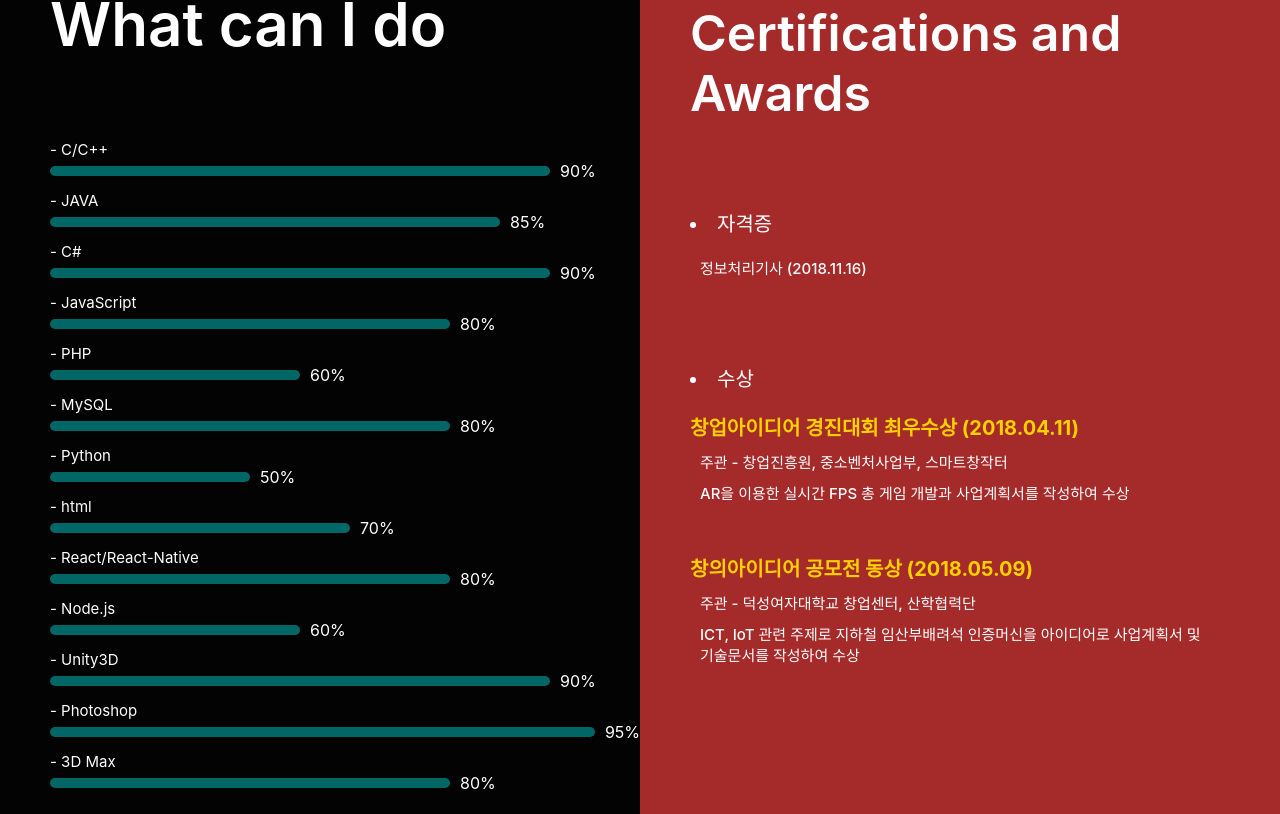
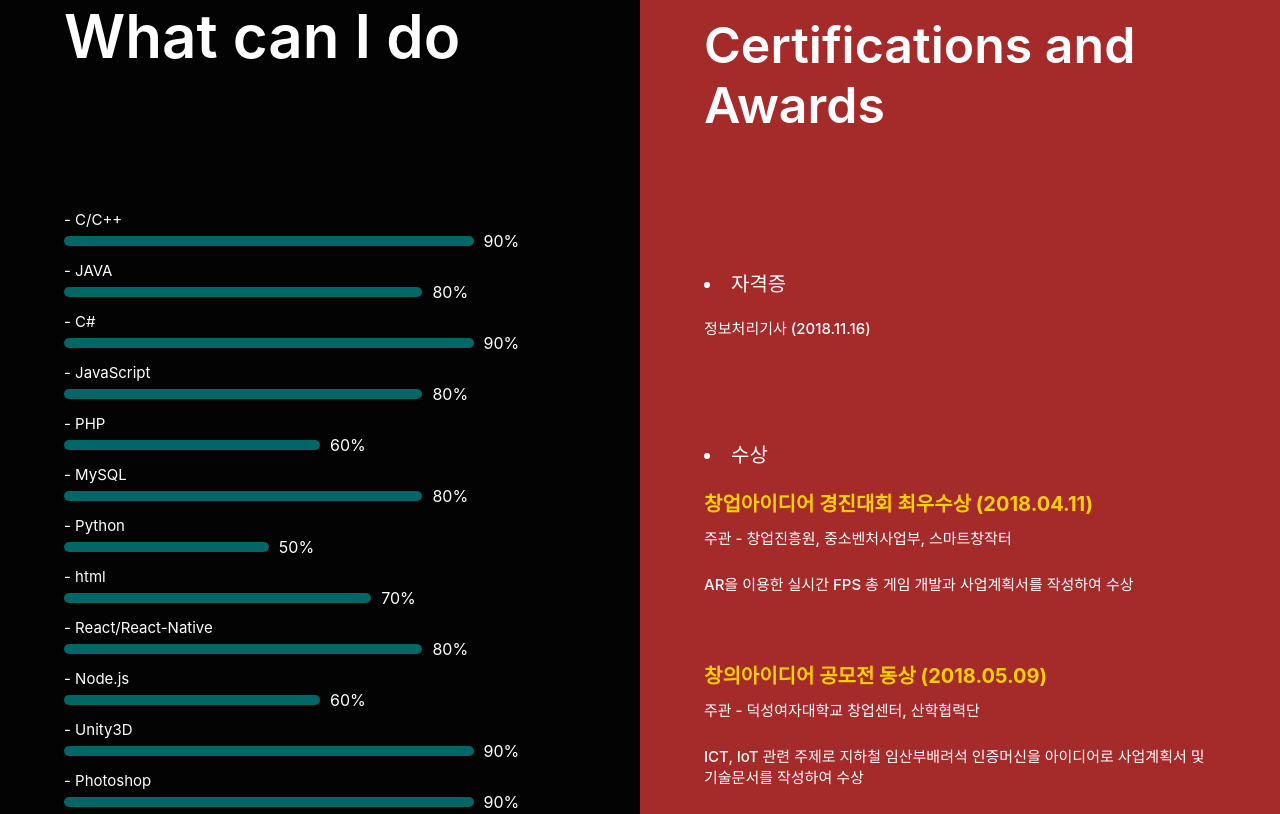
Before and after one commit to dmswl3288/Self-Introduction, a React (Create React App) app: page / in a window 1280 px wide. Shown: the part 1506-2320 px from the top of the page. Built offline with nearby package versions, Linux system fonts and the light colour scheme.

Commit message:
Forth react commit

```diff
--- a/src/App.css
+++ b/src/App.css
@@ -1,16 +1,25 @@
 .Total {
-  min-width: 1100px;
+  width: 100%;
 }
 .Title {
   display: flex;
   text-align: left;
-  background: white;
+  background: rgb(255, 255, 255);
   color: rgb(49, 49, 49);
   font-size: 36px;
   padding: 2rem;
   font-weight: 900;
 }
 
+.PcImg {
+  flex: 1;
+  background-size: cover;
+  background-repeat: no-repeat;
+  background-position: center;
+  background-image: url('./images/pcImage.jpg');
+  width: 100%;
+  height: 720px;
+}
 .Body {
   flex-direction: column;
   align-items: center;
@@ -34,6 +43,23 @@
   justify-content: center;
 }
 
+.Software{
+  text-align: center;
+  padding-top: 150px;
+  margin-bottom: 10px;
+  color: #292929;
+  font-size: 50px;
+  font-weight: 800;
+}
+
+.MyName{
+  margin-top: 10px;
+  margin-bottom: 80px;
+  color: #292929;
+  font-size: 50px;
+  font-weight: 800;
+  text-align: center;
+}
 .MySelf {
   display: flex;
   justify-content: center;
@@ -49,12 +75,6 @@
 
 }
 
-.MyselfContent {
-  justify-content: center;
-  flex-direction: column;
-  text-align: center;
-}
-
 .PhoneNumber {
   color: rgb(255, 255, 255);
   font-size: 18px;
@@ -64,6 +84,7 @@
 
 .Input {
   color: white;
+  font-size: 15px;
   margin-bottom: 20px;
   margin-left: 25px;
 }
@@ -102,6 +123,58 @@
   padding-right: 250px;
 }
 
+@media screen and (min-width: 320px) and (max-width: 667px) {
+  .Title {
+    justify-content: center;
+  }
+  .Contents {
+    font-size: 14px;
+    padding-left: 3%;
+    padding-right: 3%;
+  }
+  .PhoneNumber{
+    font-size: 12px;
+    font-weight: 500;
+    margin-left: 10px;
+  }
+  .Input{
+    font-size: 13px;
+    margin-bottom: 20px;
+    margin-left: 15px;
+  }
+  .MySelf {
+    height: 300px;
+    width: 300px;
+    border-radius: 150px;
+    margin-Top: 70%;
+  }
+  .Software{
+    text-align: center;
+    padding-top: 80%;
+    margin-bottom: 5%;
+    font-size: 30px;
+    font-weight: 800;
+  }
+  .MyName{
+    margin-top: 5%;
+    margin-bottom: 40%;
+    font-size: 30px;
+    font-weight: 800;
+  }
+  .SNS {
+    width: 300px;
+    height: 100px;
+    border-bottom-left-radius: 150px;
+    border-bottom-right-radius: 150px;
+  }
+  .Welcome{
+    padding-top : 7%;
+    font-size: 35px;
+  }
+  .Contents {
+    padding-top : 35%;
+  }
+}
 /*.App-logo {
   animation: App-logo-spin infinite 20s linear;
   height: 40vmin;
--- a/src/MyWork01.js
+++ b/src/MyWork01.js
@@ -27,10 +27,10 @@ class MyWork01 extends Component {
 
                 <div className="MyWorksContent">
                     <div className="Capture">
-                        <div style={{ flex: 1, backgroundImage: "url("+airLevel+")", backgroundSize: 'cover', width: 800, height: 600}}></div>
+                    <img src={airLevel} className="ImageSize"></img>
                     </div>
                     <div className="Info">
-                        <div style={{paddingTop: 20, paddingLeft: 20, paddingRight: 80}}>
+                        <div className="InfoLayout">
                             <div className="Number">01</div>
                             <div data-aos="fade-up" data-aos-duration="2000" className="Airlevel">AirLevel 에어레벨</div>
                             <div style={{fontSize: 15, fontWeight: 600}}>1인 개발</div>
--- a/src/MyWork02.js
+++ b/src/MyWork02.js
@@ -22,7 +22,7 @@ class MyWork02 extends Component {
 
                 <div className="MyWorksContent">
                     <div className="Info">
-                        <div style={{paddingTop: 20, paddingLeft: 80, paddingRight: 40}}>
+                        <div className="InfoLayout2">
                             <div className="Number">02</div>
                             <div data-aos="fade-up" data-aos-duration="2000" className="Airlevel">Tube Downloader</div>
                             <div style={{fontSize: 15, fontWeight: 600}}>1인 개발</div>
@@ -50,7 +50,7 @@ class MyWork02 extends Component {
                         </div>
                     </div>
                     <div className="Capture2">
-                        <div style={{ flex: 1, backgroundImage: "url("+tubeDown+")", backgroundSize: 'cover', width: 800, height: 600}}></div>
+                        <img src={tubeDown} className="ImageSize"></img>
                     </div>
 
                 </div>
--- a/src/MyWork03.js
+++ b/src/MyWork03.js
@@ -22,10 +22,10 @@ class MyWork03 extends Component {
 
                 <div className="MyWorksContent">
                     <div className="Capture">
-                        <div style={{ flex: 1, backgroundImage: "url("+secret+")", backgroundSize: 'cover', width: 800, height: 600}}></div>
+                       <img src={secret} className="ImageSize"></img>
                     </div>
                     <div className="Info">
-                        <div style={{paddingTop: 20, paddingLeft: 20, paddingRight: 60}}>
+                        <div className="InfoLayout">
                             <div className="Number">03</div>
                             <div data-aos="fade-up" data-aos-duration="2000" className="Airlevel">Secret</div>
                             <div style={{fontSize: 15, fontWeight: 600}}>1인 개발</div>
--- a/src/MyWork04.js
+++ b/src/MyWork04.js
@@ -22,7 +22,7 @@ class MyWork04 extends Component {
 
                 <div className="MyWorksContent">
                     <div className="Info">
-                        <div style={{paddingTop: 20, paddingLeft: 80, paddingRight: 40}}>
+                        <div className="InfoLayout2">
                             <div className="Number">04</div>
                             <div data-aos="fade-up" data-aos-duration="2000" className="Airlevel">슈팅스타</div>
                             <div>슈팅스타는 기존 FPS 게임에 증강현실(AR)기술을 더한 모바일 대전게임입니다.
@@ -41,7 +41,7 @@ class MyWork04 extends Component {
                         </div>
                     </div>
                     <div className="Capture2">
-                        <div style={{ flex: 1, backgroundImage: "url("+shoot+")", backgroundSize: 'cover', width: 800, height: 600}}></div>
+                         <img src={shoot} className="ImageSize"></img>
                     </div>
 
                 </div>
--- a/src/MyWork05.js
+++ b/src/MyWork05.js
@@ -22,10 +22,10 @@ class MyWork05 extends Component {
 
                 <div className="MyWorksContent">
                     <div className="Capture">
-                        <div style={{ flex: 1,backgroundImage: "url("+reBrain+")", backgroundSize: 'cover', width: 800, height: 600}}></div>
+                       <img src={reBrain} className="ImageSize"></img>
                     </div>
                     <div className="Info">
-                        <div style={{paddingTop: 20, paddingLeft: 20, paddingRight: 60}}>
+                        <div className="InfoLayout">
                             <div className="Number">05</div>
                             <div data-aos="fade-up" data-aos-duration="2000" className="Airlevel">리브레인 RE-Brain : 기억게임</div>
                             <div style={{fontSize: 15, fontWeight: 600}}>1인 개발</div>
--- a/src/Skill.css
+++ b/src/Skill.css
@@ -1,7 +1,7 @@
 .SkillTable {
     display: flex;
     background: rgba(0, 0, 0, 0.897);
-    height: 65em;
+    height: 100%;
     flex-direction: row;
 }
 
@@ -9,19 +9,19 @@
     justify-content: center;
     background: rgba(0, 0, 0, 0.897);
     width: 50%;
-    height: 65em;
+    height: 70em;
 }
 
 .Box02 {
     background: brown;
     width: 50%;
-    height: 65em;
+    height: 70em;
 }
 
 .TitleSkill {
     padding-top: 50px;
-    padding-left: 50px;
-    padding-bottom: 20px;
+    padding-left: 10%;
+    padding-bottom: 5%;
     background-color: black;
     color: white;
     font-size: 30px;
@@ -29,8 +29,8 @@
 
 .TitleSkill2 {
     padding-top: 50px;
-    padding-left: 50px;
-    padding-bottom: 20px;
+    padding-left: 10%;
+    padding-bottom: 5%;
     background-color: brown;
     color: white;
     font-size: 30px;
@@ -38,8 +38,8 @@
 
 .What {
     color: white;
-    padding-left: 50px;
-    padding-bottom: 70px;
+    padding-left: 10%;
+    padding-bottom: 20%;
     font-size: 60px;
     font-weight: 600;
 }
@@ -47,24 +47,112 @@
 .Awards {
     color: white;
     margin-top: 15px;
-    padding-left: 50px;
-    padding-bottom: 80px;
+    padding-left: 10%;
+    padding-bottom: 20%;
     font-size: 50px;
     font-weight: 600;
 }
 
+.langLayout {
+    padding-left: 10%;
+    padding-right: 10%;
+}
+
 .language {
     color: rgb(255, 255, 255);
-    padding-left: 50px;
     padding-bottom: 2px;
     margin-top: 10px;
     font-size: 15px;
     font-weight: 400;
 }
 
+.UsageRate {
+    display: flex;
+    flex-direction: row;
+    align-items: center;
+}
+
+.C {
+    width: 80%;
+    height: 10px;
+    background-color: #006666;
+    border-radius: 10px;
+}
+.Java {
+    width: 70%;
+    height: 10px;
+    background-color: #006666;
+    border-radius: 10px;
+}
+.CSharp {
+    width: 80%;
+    height: 10px;
+    background-color: #006666;
+    border-radius: 10px;
+}
+.JavaScript {
+    width: 70%;
+    height: 10px;
+    background-color: #006666;
+    border-radius: 10px;
+}
+.PHP {
+    width: 50%;
+    height: 10px;
+    background-color: #006666;
+    border-radius: 10px;
+}
+.MySQL {
+    width: 70%;
+    height: 10px;
+    background-color: #006666;
+    border-radius: 10px;
+}
+.Python {
+    width: 40%;
+    height: 10px;
+    background-color: #006666;
+    border-radius: 10px;
+}
+.Html {
+    width: 60%;
+    height: 10px;
+    background-color: #006666;
+    border-radius: 10px;
+}
+.ReactN {
+    width: 70%;
+    height: 10px;
+    background-color: #006666;
+    border-radius: 10px;
+}
+.Nodejs {
+    width: 50%;
+    height: 10px;
+    background-color: #006666;
+    border-radius: 10px;
+}
+.Unity3D {
+    width: 80%;
+    height: 10px;
+    background-color: #006666;
+    border-radius: 10px;
+}
+.Photoshop {
+    width: 80%;
+    height: 10px;
+    background-color: #006666;
+    border-radius: 10px;
+}
+.Max {
+    width: 70%;
+    height: 10px;
+    background-color: #006666;
+    border-radius: 10px;
+}
+
 .language2 {
     color: white;
-    padding-left: 50px;
     padding-top: 5px;
     padding-bottom: 20px;
     font-size: 20px;
@@ -73,7 +161,6 @@
 
 .AwardsTitle {
     color: rgb(255, 208, 0);
-    padding-left: 50px;
     padding-bottom: 10px;
     font-size: 20px;
     font-weight: 700;
@@ -81,9 +168,33 @@
 
 .AwardsInfo {
     color: white;
-    padding-left: 60px;
-    padding-bottom: 10px;
-    padding-right: 62px;
+    padding-bottom: 5%;
+    padding-right: 1%;
     font-size: 15px;
     font-weight: 500;
 }
+
+@media screen and (min-width: 320px) and (max-width: 667px) {
+    .SkillTable {
+        flex-direction: column;
+    }
+    .Box01 {
+        width: 100%;
+        height: 60em;
+        padding-bottom: 25px;
+    }
+    .TitleSkill {
+        font-size: 30px;
+    }
+    .What {
+        font-size: 40px;
+    }
+    .Box02 {
+        width: 100%;
+        height: 60em;
+    }
+    .Awards {
+        font-size: 40px;
+    }
+
+}
--- a/src/Skill.js
+++ b/src/Skill.js
@@ -22,70 +22,72 @@ class Skill extends Component {
                         <div>
                             <div className="TitleSkill">Skills</div>
                             <div className="What">What can I do</div>
+                                <div className="langLayout">
                                     <div className="language">- C/C++</div>
-                            <div data-aos="fade-right" data-aos-duration="2000" style={{display: 'flex', flexDirection: "row", alignItems: 'center'}}>
-                                <div style={{marginLeft: 50, width: 500, height: 10, backgroundColor: '#006666', borderRadius: 10}}></div>
+                                    <div data-aos="fade-right" data-aos-duration="2000" className="UsageRate">
+                                        <div className="C"></div>
                                         <div style={{color: 'white', marginLeft: 10}}>90%</div>
                                     </div>
                                     <div className="language">- JAVA</div>
-                            <div data-aos="fade-right" data-aos-duration="2000" style={{display: 'flex', flexDirection: "row", alignItems: 'center'}}>
-                                <div style={{marginLeft: 50, width: 450, height: 10, backgroundColor: '#006666', borderRadius: 10}}></div>
-                                <div style={{color: 'white', marginLeft: 10}}>85%</div>
+                                    <div data-aos="fade-right" data-aos-duration="2000" className="UsageRate">
+                                        <div className="Java"></div>
+                                        <div style={{color: 'white', marginLeft: 10}}>80%</div>
                                     </div>
                                     <div className="language">- C#</div>
-                            <div data-aos="fade-right" data-aos-duration="2000" style={{display: 'flex', flexDirection: "row", alignItems: 'center'}}>
-                                <div style={{marginLeft: 50, width: 500, height: 10, backgroundColor: '#006666', borderRadius: 10}}></div>
+                                    <div data-aos="fade-right" data-aos-duration="2000" className="UsageRate">
+                                        <div className="CSharp"></div>
                                         <div style={{color: 'white', marginLeft: 10}}>90%</div>
                                     </div>
                                     <div className="language">- JavaScript</div>
-                            <div data-aos="fade-right" data-aos-duration="2000" style={{display: 'flex', flexDirection: "row", alignItems: 'center'}}>
-                                <div style={{marginLeft: 50, width: 400, height: 10, backgroundColor: '#006666', borderRadius: 10}}></div>
+                                    <div data-aos="fade-right" data-aos-duration="2000" className="UsageRate">
+                                        <div className="JavaScript"></div>
                                         <div style={{color: 'white', marginLeft: 10}}>80%</div>
                                     </div>
                                     <div className="language">- PHP</div>
-                            <div data-aos="fade-right" data-aos-duration="2000" style={{display: 'flex', flexDirection: "row", alignItems: 'center'}}>
-                                <div style={{marginLeft: 50, width: 250, height: 10, backgroundColor: '#006666', borderRadius: 10}}></div>
+                                    <div data-aos="fade-right" data-aos-duration="2000" className="UsageRate">
+                                        <div className="PHP"></div>
                                         <div style={{color: 'white', marginLeft: 10}}>60%</div>
                                     </div>
                                     <div className="language">- MySQL</div>
-                            <div data-aos="fade-right" data-aos-duration="2000" style={{display: 'flex', flexDirection: "row", alignItems: 'center'}}>
-                                <div style={{marginLeft: 50, width: 400, height: 10, backgroundColor: '#006666', borderRadius: 10}}></div>
+                                    <div data-aos="fade-right" data-aos-duration="2000" className="UsageRate">
+                                        <div className="MySQL"></div>
                                         <div style={{color: 'white', marginLeft: 10}}>80%</div>
                                     </div>
                                     <div className="language">- Python</div>
-                            <div data-aos="fade-right" data-aos-duration="2000" style={{display: 'flex', flexDirection: "row", alignItems: 'center'}}>
-                                <div style={{marginLeft: 50, width: 200, height: 10, backgroundColor: '#006666', borderRadius: 10}}></div>
+                                    <div data-aos="fade-right" data-aos-duration="2000" className="UsageRate">
+                                        <div className="Python"></div>
                                         <div style={{color: 'white', marginLeft: 10}}>50%</div>
                                     </div>
                                     <div className="language">- html</div>
-                            <div data-aos="fade-right" data-aos-duration="2000" style={{display: 'flex', flexDirection: "row", alignItems: 'center'}}>
-                                <div style={{marginLeft: 50, width: 300, height: 10, backgroundColor: '#006666', borderRadius: 10}}></div>
+                                    <div data-aos="fade-right" data-aos-duration="2000" className="UsageRate">
+                                        <div className="Html"></div>
                                         <div style={{color: 'white', marginLeft: 10}}>70%</div>
                                     </div>
                                     <div className="language">- React/React-Native</div>
-                            <div data-aos="fade-right" data-aos-duration="2000" style={{display: 'flex', flexDirection: "row", alignItems: 'center'}}>
-                                <div style={{marginLeft: 50, width: 400, height: 10, backgroundColor: '#006666', borderRadius: 10}}></div>
+                                    <div data-aos="fade-right" data-aos-duration="2000" className="UsageRate">
+                                        <div className="ReactN"></div>
                                         <div style={{color: 'white', marginLeft: 10}}>80%</div>
                                     </div>
                                     <div className="language">- Node.js</div>
-                            <div data-aos="fade-right" data-aos-duration="2000" style={{display: 'flex', flexDirection: "row", alignItems: 'center'}}>
-                                <div style={{marginLeft: 50, width: 250, height: 10, backgroundColor: '#006666', borderRadius: 10}}></div>
+                                    <div data-aos="fade-right" data-aos-duration="2000" className="UsageRate">
+                                        <div className="Nodejs"></div>
                                         <div style={{color: 'white', marginLeft: 10}}>60%</div>
                                     </div>
                                     <div className="language">- Unity3D</div>
-                            <div data-aos="fade-right" data-aos-duration="2000" style={{display: 'flex', flexDirection: "row", alignItems: 'center'}}>
-                                <div style={{marginLeft: 50, width: 500, height: 10, backgroundColor: '#006666', borderRadius: 10}}></div>
+                                    <div data-aos="fade-right" data-aos-duration="2000" className="UsageRate">
+                                        <div className="Unity3D"></div>
                                         <div style={{color: 'white', marginLeft: 10}}>90%</div>
                                     </div>
                                     <div className="language">- Photoshop</div>
-                            <div data-aos="fade-right" data-aos-duration="2000" style={{display: 'flex', flexDirection: "row", alignItems: 'center'}}>
-                                <div style={{marginLeft: 50, width: 550, height: 10, backgroundColor: '#006666', borderRadius: 10}}></div>
-                                <div style={{color: 'white', marginLeft: 10}}>95%</div>
+                                    <div data-aos="fade-right" data-aos-duration="2000" className="UsageRate">
+                                        <div className="Photoshop"></div>
+                                        <div style={{color: 'white', marginLeft: 10}}>90%</div>
                                     </div>
                                     <div className="language">- 3D Max</div>
-                            <div data-aos="fade-right" data-aos-duration="2000" style={{display: 'flex', flexDirection: "row", alignItems: 'center'}}>
-                                <div style={{marginLeft: 50, width: 400, height: 10, backgroundColor: '#006666', borderRadius: 10}}></div>
+                                    <div data-aos="fade-right" data-aos-duration="2000" className="UsageRate">
+                                        <div className="Max"></div>
                                         <div style={{color: 'white', marginLeft: 10}}>80%</div>
+                                    </div>
                                 </div>
                         </div>
                     </div>
@@ -94,6 +96,7 @@ class Skill extends Component {
                         <div data-aos="zoom-in-left" data-aos-duration="3000">
                             <div className="TitleSkill2">Activity</div>
                             <div className="Awards">Certifications and Awards</div>
+                                <div className="langLayout">
                                     <div className="language2"><li>자격증</li></div>
                                     <div className="AwardsInfo">정보처리기사 (2018.11.16)</div>
                                     <div style={{marginTop: 70}}></div>
@@ -105,7 +108,7 @@ class Skill extends Component {
                                     <div className="AwardsTitle">창의아이디어 공모전 동상 (2018.05.09)</div>
                                     <div className="AwardsInfo">주관 - 덕성여자대학교 창업센터, 산학협력단</div>
                                     <div className="AwardsInfo">ICT, IoT 관련 주제로 지하철 임산부배려석 인증머신을 아이디어로 사업계획서 및 기술문서를 작성하여 수상</div>
-
+                                </div>
                         </div>
                     </div>
                 </div>
```
Also changed, not shown: src/App.js (+11 -12 lines), src/MyWork01.css (+55 -2 lines). Lines whose indentation alone changed are shown as unchanged.
